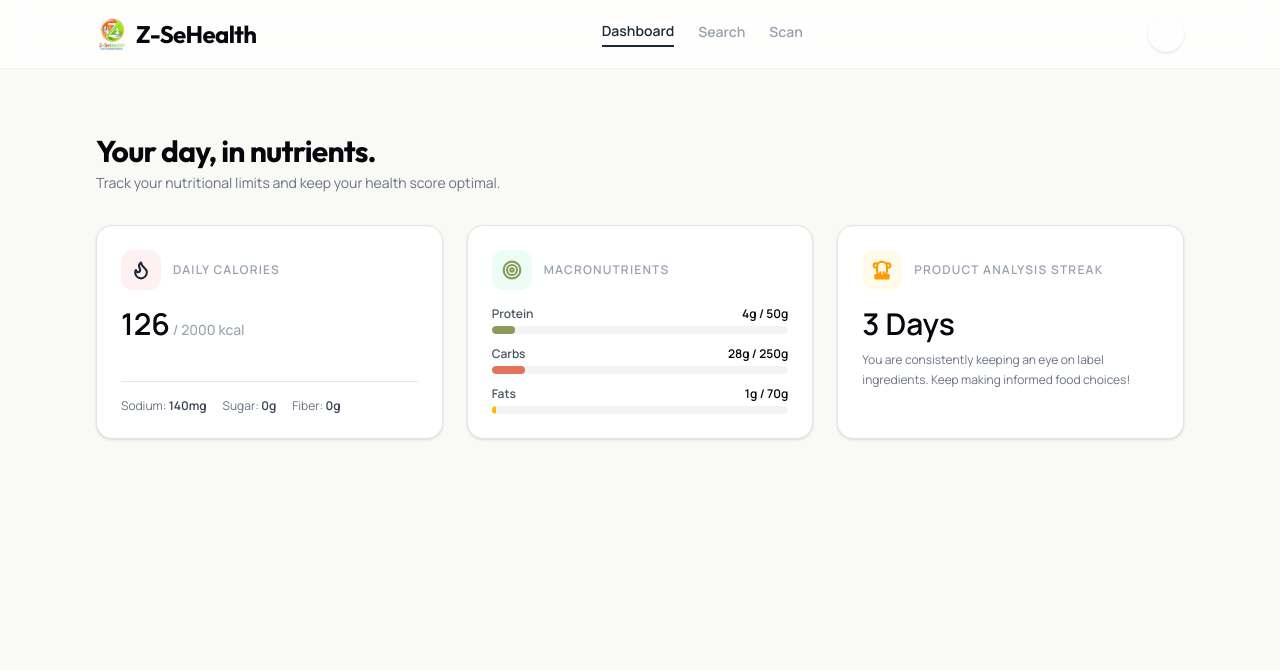
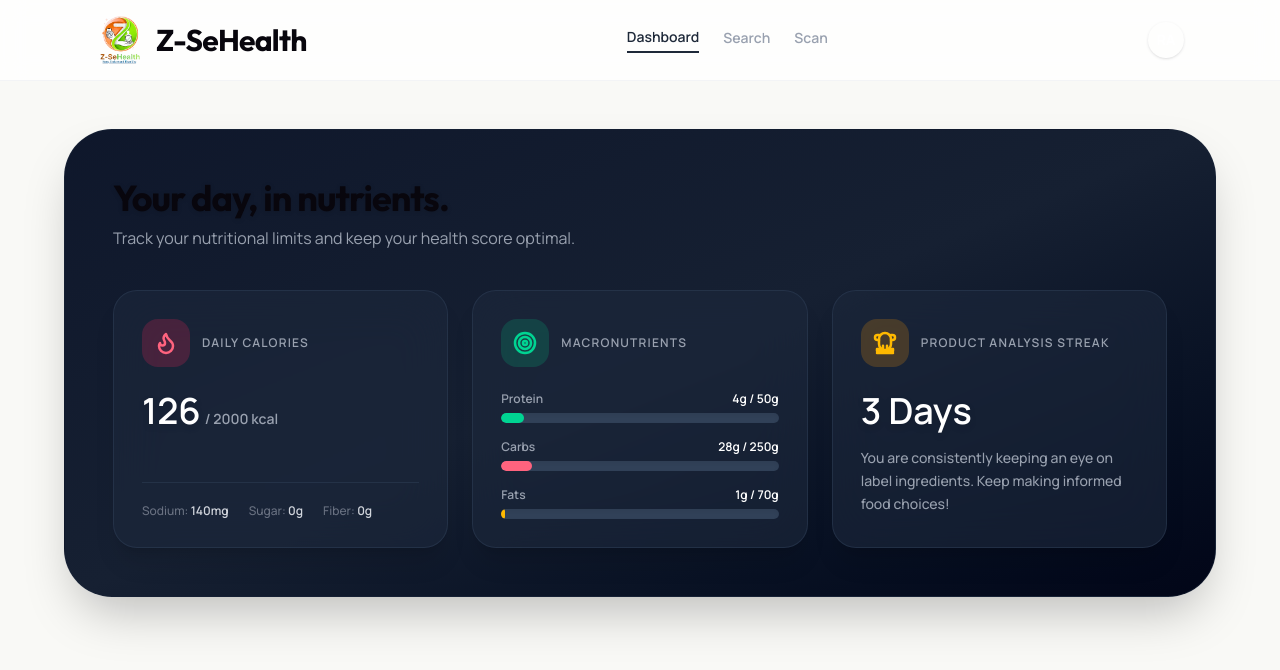
Before and after one commit to farhanahmad2106-cpu/Z-SeHealth, a React (Vite) app in the folder frontend/: page / in a window 1280 px wide. Shown: the top 670 px of the page. Built offline with nearby package versions, Linux system fonts and the light colour scheme; no server answers.

Commit message:
Update Dashboard UI with beautiful gradient and glassmorphism, increased logo size

```diff
--- a/frontend/src/App.tsx
+++ b/frontend/src/App.tsx
@@ -13,10 +13,10 @@ function App() {
       <header className={`border-b backdrop-blur-md sticky top-0 z-50 transition-colors duration-300 ${activeTab !== 'dashboard' ? 'bg-slate-950/80 border-slate-800' : 'bg-white/80 border-gray-100'}`}>
         <div className="flex justify-between items-center py-4 px-8 max-w-6xl mx-auto">
           <h1
-            className={`text-2xl font-outfit font-bold tracking-tight cursor-pointer flex items-center gap-2 ${activeTab !== 'dashboard' ? 'text-white' : 'text-moss'}`}
+            className={`text-3xl font-outfit font-bold tracking-tight cursor-pointer flex items-center gap-3 ${activeTab !== 'dashboard' ? 'text-white' : 'text-moss'}`}
             onClick={() => setActiveTab('dashboard')}
           >
-            <img src="/logo.png" alt="Z-SeHealth Logo" className="w-8 h-8 object-contain" />
+            <img src="/logo.png" alt="Z-SeHealth Logo" className="w-12 h-12 object-contain" />
             Z-SeHealth
           </h1>
           <nav className="flex space-x-6 text-sm font-semibold">
--- a/frontend/src/components/Dashboard.tsx
+++ b/frontend/src/components/Dashboard.tsx
@@ -18,13 +18,13 @@ export default function Dashboard() {
   });
 
   return (
-    <div className="max-w-6xl mx-auto p-4 sm:p-6 lg:p-8">
+    <div className="max-w-6xl mx-auto p-8 sm:p-10 lg:p-12 bg-gradient-to-br from-slate-900 via-[#162032] to-slate-950 rounded-[3rem] shadow-2xl border border-slate-800/50 mt-4 mb-12">
       {/* Welcome Heading */}
-      <div className="mb-8 text-left">
-        <h2 className="text-3xl font-extrabold tracking-tight text-[#08060d]">
+      <div className="mb-10 text-left">
+        <h2 className="text-4xl font-extrabold tracking-tight text-white drop-shadow-sm">
           Your day, in nutrients.
         </h2>
-        <p className="text-sm text-gray-500 mt-1">
+        <p className="text-base text-gray-400 mt-2">
           Track your nutritional limits and keep your health score optimal.
         </p>
       </div>
@@ -33,81 +33,81 @@ export default function Dashboard() {
       <div className="grid grid-cols-1 md:grid-cols-3 gap-6">
 
         {/* CARD 1: DAILY CALORIES */}
-        <div className="bg-white p-6 rounded-2xl border border-[#e5e4e7] shadow-sm flex flex-col justify-between">
+        <div className="bg-slate-800/60 backdrop-blur-xl p-7 rounded-3xl border border-slate-700/50 shadow-xl flex flex-col justify-between hover:bg-slate-800/80 transition-all duration-300">
           <div>
             {/* Header with SVG Icon */}
-            <div className="flex items-center gap-3 mb-4">
-              <div className="w-10 h-10 bg-rose-50 rounded-xl flex items-center justify-center text-terracotta shrink-0">
-                <svg xmlns="http://www.w3.org/2000/svg" viewBox="0 0 24 24" fill="none" stroke="currentColor" strokeWidth="2.5" strokeLinecap="round" strokeLinejoin="round" className="w-5 h-5">
+            <div className="flex items-center gap-3 mb-6">
+              <div className="w-12 h-12 bg-rose-500/20 rounded-2xl flex items-center justify-center text-rose-400 shrink-0">
+                <svg xmlns="http://www.w3.org/2000/svg" viewBox="0 0 24 24" fill="none" stroke="currentColor" strokeWidth="2.5" strokeLinecap="round" strokeLinejoin="round" className="w-6 h-6">
                   <path d="M8.5 14.5A2.5 2.5 0 0 0 11 12c0-1.38-.5-2-1-3-1.072-2.143-.224-4.054 2-6 .5 2.5 2 4.9 4 6.5 2 1.6 3 3.5 3 5.5a7 7 0 1 1-14 0c0-1.153.433-2.294 1-3a2.5 2.5 0 0 0 2.5 2.5z" />
                 </svg>
               </div>
-              <span className="text-xs text-gray-400 font-bold tracking-widest uppercase">
+              <span className="text-xs text-gray-400 font-black tracking-widest uppercase">
                 Daily Calories
               </span>
             </div>
 
             {/* Content stats */}
             <div className="text-left">
-              <span className="text-3xl font-extrabold text-[#08060d]">{stats.caloriesConsumed}</span>
-              <span className="text-gray-400 text-sm font-medium"> / {stats.caloriesGoal} kcal</span>
+              <span className="text-4xl font-black text-white drop-shadow-md">{stats.caloriesConsumed}</span>
+              <span className="text-gray-400 text-sm font-bold ml-1">/ {stats.caloriesGoal} kcal</span>
             </div>
           </div>
 
-          <div className="border-t border-[#e5e4e7] pt-4 mt-6 text-left">
-            <div className="flex flex-wrap gap-x-4 gap-y-1 text-xs text-gray-500">
-              <div>Sodium: <span className="font-semibold text-gray-700">{stats.sodium}</span></div>
-              <div>Sugar: <span className="font-semibold text-gray-700">{stats.sugar}</span></div>
-              <div>Fiber: <span className="font-semibold text-gray-700">{stats.fiber}</span></div>
+          <div className="border-t border-slate-700/50 pt-5 mt-8 text-left">
+            <div className="flex flex-wrap gap-x-5 gap-y-2 text-xs text-gray-500 font-medium">
+              <div>Sodium: <span className="font-bold text-gray-300">{stats.sodium}</span></div>
+              <div>Sugar: <span className="font-bold text-gray-300">{stats.sugar}</span></div>
+              <div>Fiber: <span className="font-bold text-gray-300">{stats.fiber}</span></div>
             </div>
           </div>
         </div>
 
         {/* CARD 2: MACRONUTRIENT TARGETS */}
-        <div className="bg-white p-6 rounded-2xl border border-[#e5e4e7] shadow-sm flex flex-col justify-between">
+        <div className="bg-slate-800/60 backdrop-blur-xl p-7 rounded-3xl border border-slate-700/50 shadow-xl flex flex-col justify-between hover:bg-slate-800/80 transition-all duration-300">
           <div>
             {/* Header with SVG Icon */}
-            <div className="flex items-center gap-3 mb-4">
-              <div className="w-10 h-10 bg-emerald-50 rounded-xl flex items-center justify-center text-[#8A9A5B] shrink-0">
-                <svg xmlns="http://www.w3.org/2000/svg" viewBox="0 0 24 24" fill="none" stroke="currentColor" strokeWidth="2.5" strokeLinecap="round" strokeLinejoin="round" className="w-5 h-5">
+            <div className="flex items-center gap-3 mb-6">
+              <div className="w-12 h-12 bg-emerald-500/20 rounded-2xl flex items-center justify-center text-emerald-400 shrink-0">
+                <svg xmlns="http://www.w3.org/2000/svg" viewBox="0 0 24 24" fill="none" stroke="currentColor" strokeWidth="2.5" strokeLinecap="round" strokeLinejoin="round" className="w-6 h-6">
                   <circle cx="12" cy="12" r="10" />
                   <circle cx="12" cy="12" r="6" />
                   <circle cx="12" cy="12" r="2" />
                 </svg>
               </div>
-              <span className="text-xs text-gray-400 font-bold tracking-widest uppercase">
+              <span className="text-xs text-gray-400 font-black tracking-widest uppercase">
                 Macronutrients
               </span>
             </div>
 
             {/* Content stats */}
-            <div className="space-y-3 text-left">
+            <div className="space-y-4 text-left">
               <div>
-                <div className="flex justify-between text-xs font-semibold mb-1">
-                  <span className="text-gray-600">Protein</span>
-                  <span className="text-[#08060d]">{stats.protein}g / {stats.proteinGoal}g</span>
+                <div className="flex justify-between text-xs font-bold mb-1.5">
+                  <span className="text-gray-400">Protein</span>
+                  <span className="text-white">{stats.protein}g / {stats.proteinGoal}g</span>
                 </div>
-                <div className="w-full bg-gray-100 h-2 rounded-full overflow-hidden">
-                  <div className="bg-[#8A9A5B] h-full rounded-full" style={{ width: `${(stats.protein / stats.proteinGoal) * 100}%` }}></div>
+                <div className="w-full bg-slate-700 h-2.5 rounded-full overflow-hidden shadow-inner">
+                  <div className="bg-emerald-400 h-full rounded-full" style={{ width: `${(stats.protein / stats.proteinGoal) * 100}%` }}></div>
                 </div>
               </div>
 
               <div>
-                <div className="flex justify-between text-xs font-semibold mb-1">
-                  <span className="text-gray-600">Carbs</span>
-                  <span className="text-[#08060d]">{stats.carbs}g / {stats.carbsGoal}g</span>
+                <div className="flex justify-between text-xs font-bold mb-1.5">
+                  <span className="text-gray-400">Carbs</span>
+                  <span className="text-white">{stats.carbs}g / {stats.carbsGoal}g</span>
                 </div>
-                <div className="w-full bg-gray-100 h-2 rounded-full overflow-hidden">
-                  <div className="bg-[#E2725B] h-full rounded-full" style={{ width: `${(stats.carbs / stats.carbsGoal) * 100}%` }}></div>
+                <div className="w-full bg-slate-700 h-2.5 rounded-full overflow-hidden shadow-inner">
+                  <div className="bg-rose-400 h-full rounded-full" style={{ width: `${(stats.carbs / stats.carbsGoal) * 100}%` }}></div>
                 </div>
               </div>
 
               <div>
-                <div className="flex justify-between text-xs font-semibold mb-1">
-                  <span className="text-gray-600">Fats</span>
-                  <span className="text-[#08060d]">{stats.fat}g / {stats.fatGoal}g</span>
+                <div className="flex justify-between text-xs font-bold mb-1.5">
+                  <span className="text-gray-400">Fats</span>
+                  <span className="text-white">{stats.fat}g / {stats.fatGoal}g</span>
                 </div>
-                <div className="w-full bg-gray-100 h-2 rounded-full overflow-hidden">
+                <div className="w-full bg-slate-700 h-2.5 rounded-full overflow-hidden shadow-inner">
                   <div className="bg-amber-400 h-full rounded-full" style={{ width: `${(stats.fat / stats.fatGoal) * 100}%` }}></div>
                 </div>
               </div>
@@ -116,12 +116,12 @@ export default function Dashboard() {
         </div>
 
         {/* CARD 3: ANALYSIS STREAK */}
-        <div className="bg-white p-6 rounded-2xl border border-[#e5e4e7] shadow-sm flex flex-col justify-between">
+        <div className="bg-slate-800/60 backdrop-blur-xl p-7 rounded-3xl border border-slate-700/50 shadow-xl flex flex-col justify-between hover:bg-slate-800/80 transition-all duration-300">
           <div>
             {/* Header with SVG Icon */}
-            <div className="flex items-center gap-3 mb-4">
-              <div className="w-10 h-10 bg-amber-50 rounded-xl flex items-center justify-center text-amber-500 shrink-0">
-                <svg xmlns="http://www.w3.org/2000/svg" viewBox="0 0 24 24" fill="none" stroke="currentColor" strokeWidth="2.5" strokeLinecap="round" strokeLinejoin="round" className="w-5 h-5">
+            <div className="flex items-center gap-3 mb-6">
+              <div className="w-12 h-12 bg-amber-500/20 rounded-2xl flex items-center justify-center text-amber-400 shrink-0">
+                <svg xmlns="http://www.w3.org/2000/svg" viewBox="0 0 24 24" fill="none" stroke="currentColor" strokeWidth="2.5" strokeLinecap="round" strokeLinejoin="round" className="w-6 h-6">
                   <path d="M6 9H4.5a2.5 2.5 0 0 1 0-5H6" />
                   <path d="M18 9h1.5a2.5 2.5 0 0 0 0-5H18" />
                   <path d="M4 22h16" />
@@ -129,21 +129,20 @@ export default function Dashboard() {
                   <path d="M12 2a6 6 0 0 1 6 6v5a6 6 0 0 1-6 6 6 6 0 0 1-6-6V8a6 6 0 0 1 6-6z" />
                 </svg>
               </div>
-              <span className="text-xs text-gray-400 font-bold tracking-widest uppercase">
+              <span className="text-xs text-gray-400 font-black tracking-widest uppercase">
                 Product Analysis Streak
               </span>
             </div>
 
             {/* Content stats */}
-            <div className="text-left mt-2">
-              <div className="text-3xl font-extrabold text-[#08060d]">{stats.streak} Days</div>
-              <p className="text-xs text-gray-500 mt-2 leading-relaxed">
+            <div className="text-left mt-4">
+              <div className="text-4xl font-black text-white drop-shadow-md">{stats.streak} Days</div>
+              <p className="text-sm text-gray-400 mt-4 leading-relaxed font-medium">
                 You are consistently keeping an eye on label ingredients. Keep making informed food choices!
               </p>
             </div>
           </div>
         </div>
-
       </div>
     </div>
   );
```
